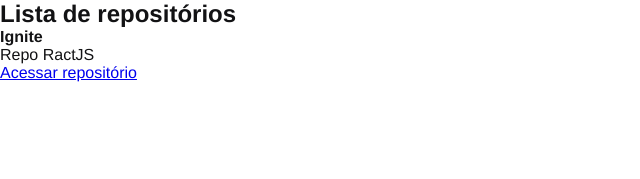
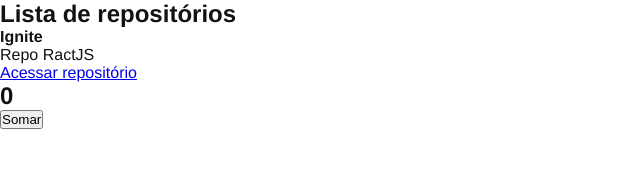
Before and after one commit to thuurzz/ignite-reactjs-rocketseat, a React app in the folder 01-github-explorer/: page / in a window 1280 px wide. Shown: the top 179 px of the page, without its empty margins (0-640 px from the left). Built offline with nearby package versions, Linux system fonts and the light colour scheme.

Commit message:
wip: estado do componente

```diff
--- a/01-github-explorer/src/App.jsx
+++ b/01-github-explorer/src/App.jsx
@@ -1,7 +1,13 @@
+import Counter from "./components/Counter";
 import RepositoryList from "./components/RepositoryList";
 
 import "./styles/global.scss";
 
 export function App() {
-  return <RepositoryList />;
+  return (
+    <div>
+      <RepositoryList />
+      <Counter />
+    </div>
+  );
 }
--- /dev/null
+++ b/01-github-explorer/src/components/Counter.jsx
@@ -0,0 +1,19 @@
+import React from "react";
+import { useState } from "react";
+
+const Counter = () => {
+  const [cont, setCont] = useState(0);
+
+  function handleIncrement() {
+    setCont(cont + 1);
+  }
+
+  return (
+    <>
+      <h2>{cont}</h2>
+      <button onClick={handleIncrement}>Somar</button>
+    </>
+  );
+};
+
+export default Counter;
```
